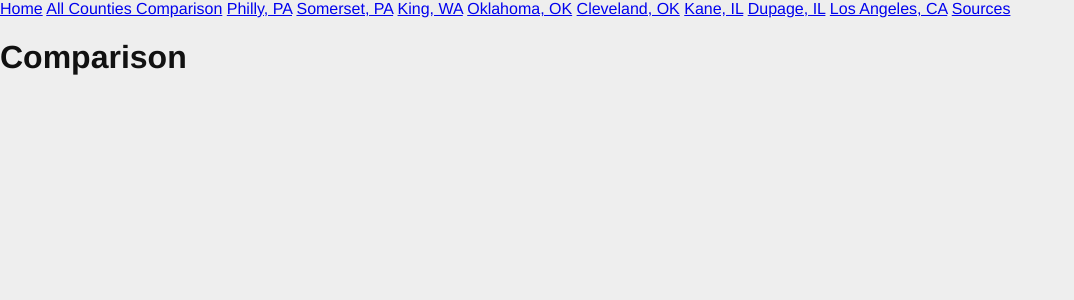
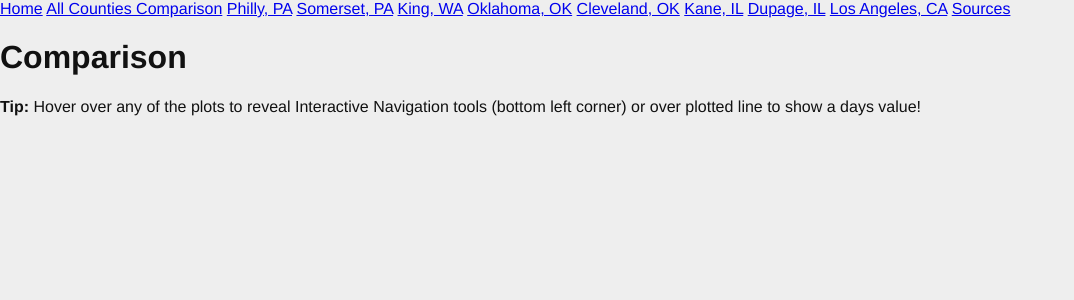
Before and after one commit to timmyoder/covid_tracker, a Django app: template templates/comparison.jinja2 in a window 1280 px wide. Shown: the top 300 px of the page, without its empty margins (0-1074 px from the left). Run offline with Django 3.2, Linux system fonts and the light colour scheme; the template is opened without the code that fills it, so the values that code supplies are empty; parts of the project's set-up code (start-up, migrations or seed data) failed here and were passed over.

Commit message:
added figure nav/tool tip text

```diff
--- a/templates/comparison.jinja2
+++ b/templates/comparison.jinja2
@@ -5,6 +5,8 @@
 {% block content %}
 
     {{ comparison.cases_fig_html|safe }}
+        <p><b>Tip:</b> Hover over any of the plots to reveal Interactive Navigation tools
+        (bottom left corner) or over plotted line to show a days value! </p>
     {{ comparison.recent_cases_fig_html|safe }}
     {{ comparison.deaths_fig_html|safe }}
     {{ comparison.recent_deaths_fig_html|safe }}
--- a/templates/location_page.jinja2
+++ b/templates/location_page.jinja2
@@ -40,6 +40,8 @@
         {{ location_data.positive_rate }}</p>
 
     {{ location_data.case_fig_html|safe }}
+    <p><b>Tip:</b> Hover over any of the plots to reveal Interactive Navigation tools
+        (bottom left corner) or over plotted line to show a days value! </p>
     {{ location_data.recent_cases_fig_html|safe }}
     {{ location_data.death_fig_html|safe }}
     {{ location_data.recent_deaths_fig_html|safe }}
```
